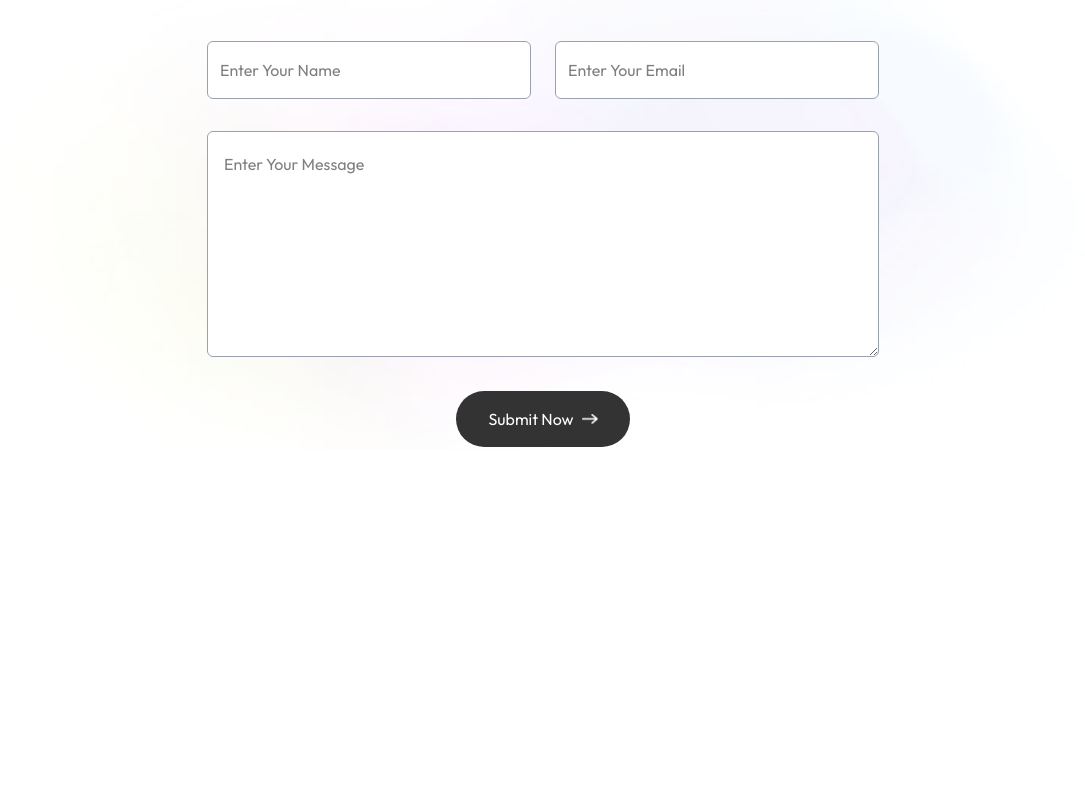
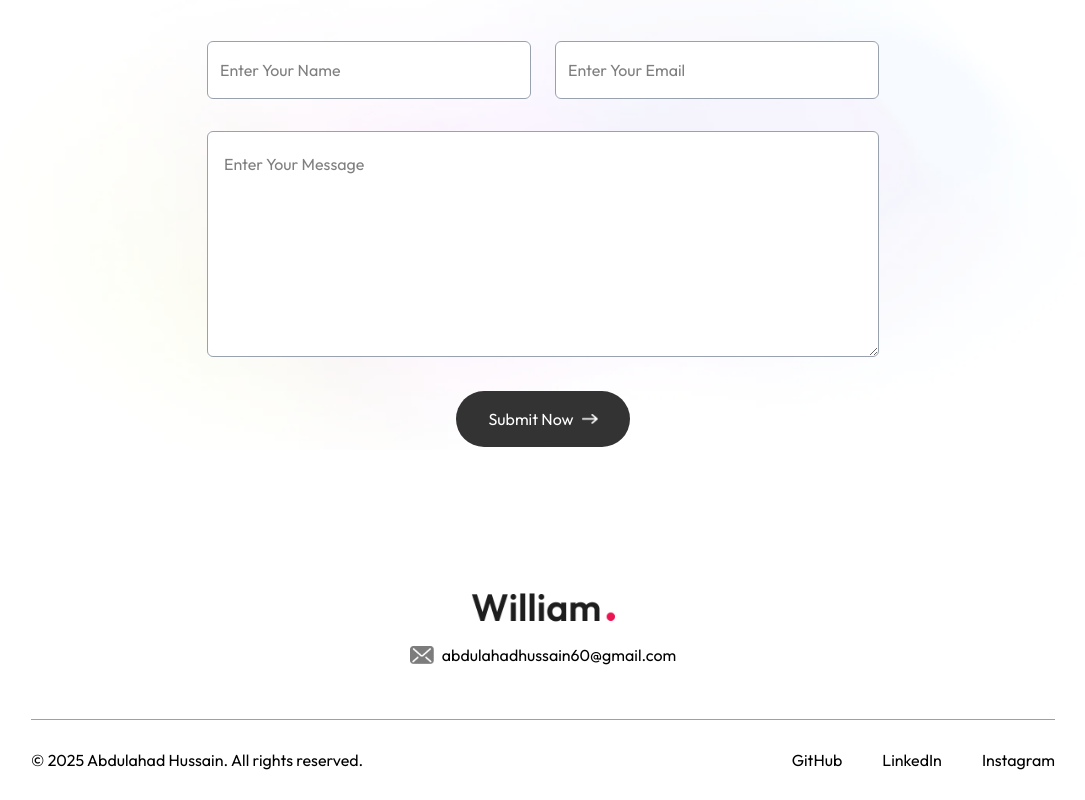
Before and after one commit to ABDULAHAD118/Personal-Portfolio, a Next.js app: page / in a window 1280 px wide. Shown: the part 3280-4080 px from the top of the page, without its empty margins (97-1182 px from the left). Before the commit the page ends 3783 px from the top, so only its background shows below. Built offline with nearby package versions, Linux system fonts and the light colour scheme; a web font is replaced by a local one.

Commit message:
Add Footer component and include it in the Home page

```diff
--- /dev/null
+++ b/app/components/Footer/Footer.tsx
@@ -0,0 +1,59 @@
+import { assets } from '@/assets/assets';
+import Image from 'next/image';
+import React from 'react';
+
+const Footer = () => {
+    return (
+        <div className="mt-20">
+            <div className="text-center">
+                <Image
+                    src={assets.logo}
+                    alt="Logo"
+                    className="mx-auto mb-2 w-36"
+                />
+                <div className="mx-auto flex w-max items-center gap-2">
+                    <Image
+                        src={assets.mail_icon}
+                        alt="Mail Icon"
+                        className="w-6"
+                    />
+                    abdulahadhussain60@gmail.com
+                </div>
+            </div>
+            <div className="mx-[10%] mt-12 items-center justify-between border-t border-gray-400 py-6 text-center sm:flex">
+                <p>
+                    &copy; {new Date().getFullYear()} Abdulahad Hussain. All
+                    rights reserved.
+                </p>
+                <ul className="mt-4 flex items-center justify-center gap-10 sm:mt-0">
+                    <li>
+                        <a
+                            href="https://github.com/ABDULAHAD118"
+                            target="_blank"
+                        >
+                            GitHub
+                        </a>
+                    </li>
+                    <li>
+                        <a
+                            href="https://www.linkedin.com/in/abdulahad018/"
+                            target="_blank"
+                        >
+                            LinkedIn
+                        </a>
+                    </li>
+                    <li>
+                        <a
+                            href="https://www.instagram.com/abdulahadhussain8/"
+                            target="_blank"
+                        >
+                            Instagram
+                        </a>
+                    </li>
+                </ul>
+            </div>
+        </div>
+    );
+};
+
+export default Footer;
--- a/app/page.tsx
+++ b/app/page.tsx
@@ -1,6 +1,7 @@
 'use client';
 import About from './components/About/About';
 import Contact from './components/Contact/Contact';
+import Footer from './components/Footer/Footer';
 import Header from './components/Header/Header';
 import Navbar from './components/Navbar/Navbar';
 import Services from './components/Services/Services';
@@ -15,6 +16,7 @@
             <Services />
             <Work />
             <Contact />
+            <Footer />
         </div>
     );
 }
```
